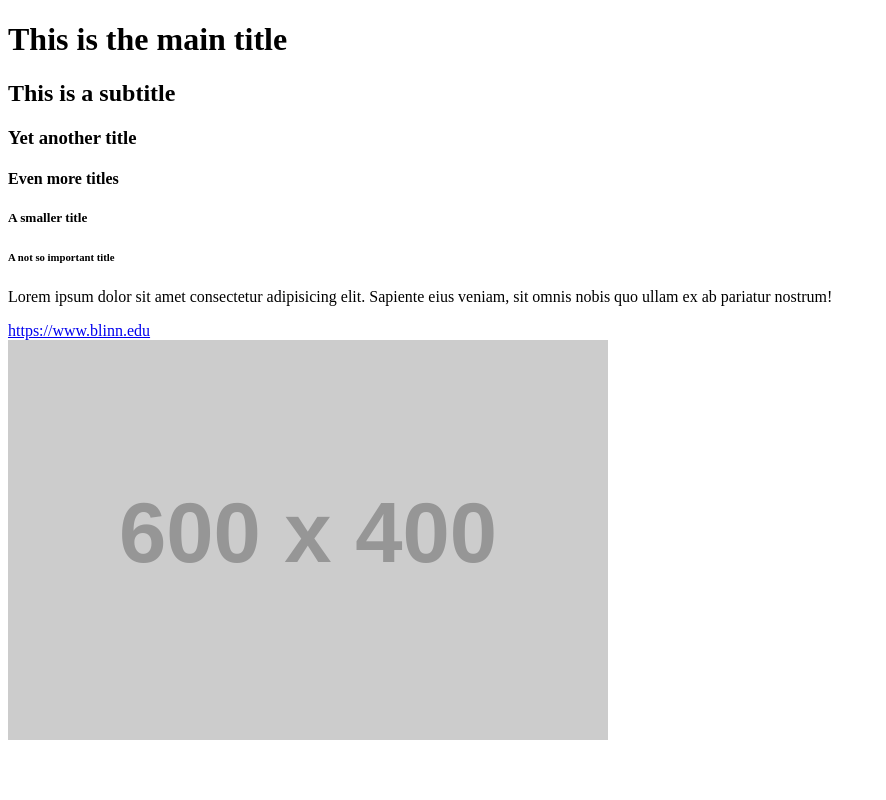
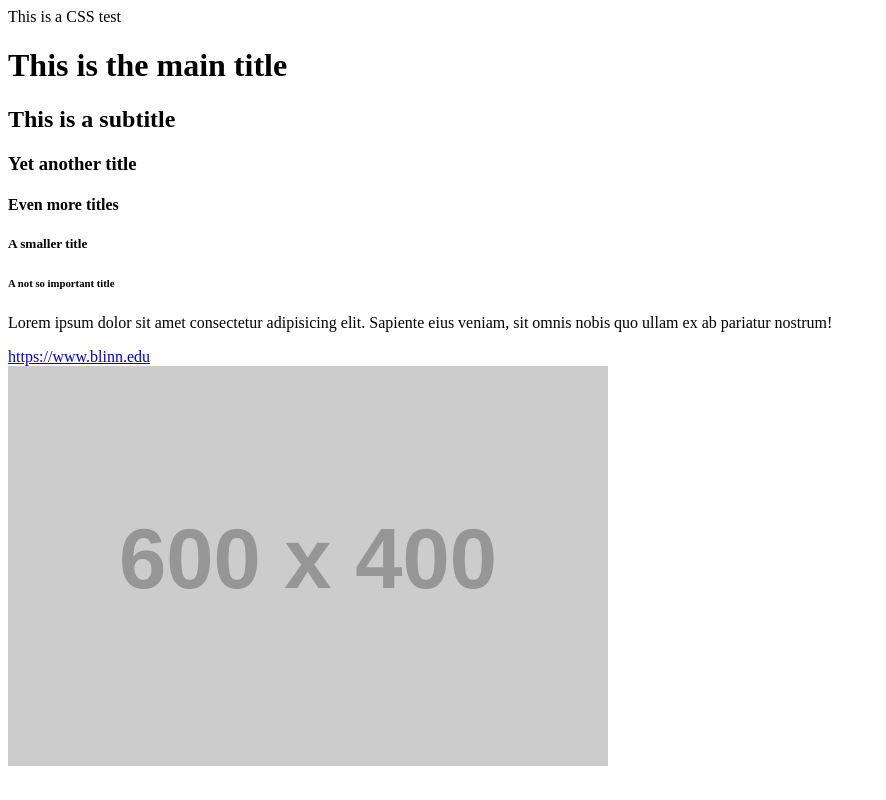
Before and after one commit to brooklynrisi/fall-2024, a plain HTML site: page index.html in a window 1280 px wide. Shown: the whole page, without its empty margins (0-886 px from the left). Drawn offline with Linux system fonts and the light colour scheme; placeholder pictures from the web are drawn by us.

Commit message:
added css

```diff
--- /dev/null
+++ b/css/global.css
@@ -0,0 +1,20 @@
+/* colors */
+
+/*
+60% of #5088AF - Primary
+30% of #50AFA6 - Secondary
+10% of #50AF77 - Accent
+*/
+
+:root {
+
+/* var(--dominantColor) !important; */
+--dominantColor:#5088AF;
+
+/* var(--secondaryColor) !important; */
+--secondaryColor:#50AFA6;
+
+/* var(--accentColor) !important; */
+--accentColor:#50AF77;
+
+}
--- a/css/styles.css
+++ b/css/styles.css
@@ -0,0 +1,2 @@
+@import 'global.css';
+@import 'main.css';
--- a/index.html
+++ b/index.html
@@ -5,9 +5,13 @@
   <meta http-equiv="X-UA-Compatible" content="IE=edge">
   <meta name="viewport" content="width=device-width, initial-scale=1.0">
   <title>My codepen website</title>
+
+  <!--Local CSS -->
+  <link href="css/styles.css" />
 </head>
 <body>
 
+    <div>This is a CSS test</div>
   <h1>This is the main title</h1>
   <h2>This is a subtitle</h2>
    <h3>Yet another title</h3>
```
Also changed, not shown: css/main.css (added).
